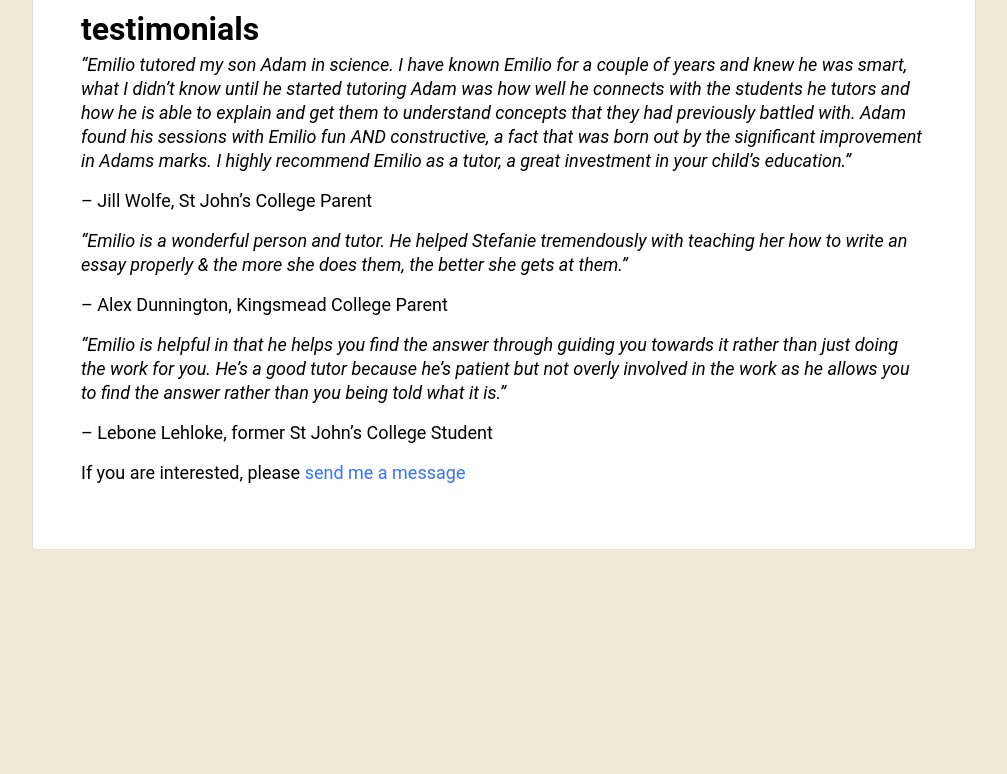
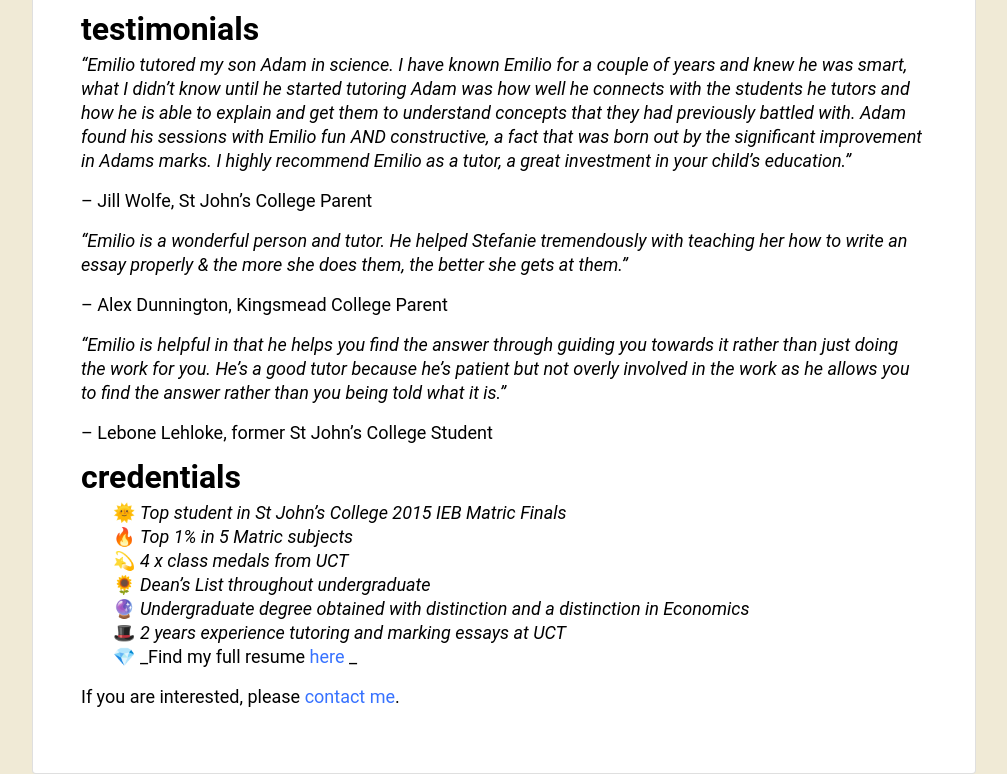
Before and after one commit to emilioziniades/old-emilio-co-za, a Gatsby site: page /teach in a window 1280 px wide. Shown: the part 1022-1796 px from the top of the page, without its empty margins (136-1143 px from the left). Before the commit the page ends 1572 px from the top, so only its background shows below. Built offline with nearby package versions, Linux system fonts and the light colour scheme; Gatsby itself is replaced by a stand-in of ours; some packages are replaced by stand-ins of ours.

Commit message:
Copywriting: minor changes to about page, teach page, added resume

```diff
--- a/content/pages/about.mdx
+++ b/content/pages/about.mdx
@@ -6,6 +6,8 @@
 page: "about"
 ---
 
+import { Link } from "gatsby"
+
 ## whoami?
 
 My name is Emilio Ziniades.
@@ -13,7 +15,7 @@
 I was born in Johannesburg and live in Cape Town.
 I studied an undergraduate degree in Politics, Philosophy and Economics, followed by an honours degree in Economics, at the University of Cape Town.
 I graduated in 2019.
-You can find my full resume [here](https://emilio.co.za/resume).
+You can find my full resume [here](https://emilio.co.za/resume.pdf).
 
 ## economist-turned-programmer
 
@@ -49,7 +51,7 @@
 ## I like data analysis and crypto
 
 Coming from an economics background, one of my interests is data analysis.
-I pursued a variety of projects gathering and analysing data, often producing accompanying visualizations and sometimes writing about them. You can find more information about my projects on the [code](https://emilioziniades/code) page.
+I pursued a variety of projects gathering and analysing data, often producing accompanying visualizations and sometimes writing about them. You can find more information about my projects on the <Link to="/code">code</Link> page.
 
 I have also learnt a lot about cryptocurrencies.
 I was lucky to be introduced to some excellent teachers online, such as Andreas Antonopoulos.
@@ -67,4 +69,4 @@
 
 ## maybe we could work together?
 
-Currently, I am in the process of looking for work as a software engineer, developer or data analyst. I am open to remote work. If you are interested, please do [contact me](https://emilio.co.za/contact).
+Currently, I am in the process of looking for work as a software engineer, developer or data analyst. I am open to remote work. If you are interested, please do <Link to="/contact">contact me</Link>.
--- a/content/pages/teach.mdx
+++ b/content/pages/teach.mdx
@@ -5,6 +5,7 @@
 type: "page"
 page: "teach"
 ---
+
 # tailored tutoring for high school and university students
 
 Since 2016, I have managed my own tutoring business. I have also tutored and marked essays for the Philosophy and Economics departments at the University of Cape Town.
@@ -30,7 +31,6 @@
 - 📗 **Politics**
 - 📗 **Mathematics**
 
-
 ## testimonials
 
 _“Emilio tutored my son Adam in science. I have known Emilio for a couple of years and knew he was smart, what I didn’t know until he started tutoring Adam was how well he connects with the students he tutors and how he is able to explain and get them to understand concepts that they had previously battled with. Adam found his sessions with Emilio fun AND constructive, a fact that was born out by the significant improvement in Adams marks. I highly recommend Emilio as a tutor, a great investment in your child’s education.”_
@@ -44,3 +44,13 @@
 _“Emilio is helpful in that he helps you find the answer through guiding you towards it rather than just doing the work for you. He’s a good tutor because he’s patient but not overly involved in the work as he allows you to find the answer rather than you being told what it is.”_
 
 – Lebone Lehloke, former St John’s College Student
+
+## credentials
+
+- 🌞 _Top student in St John’s College 2015 IEB Matric Finals_
+- 🔥 _Top 1% in 5 Matric subjects_
+- 💫 _4 x class medals from UCT_
+- 🌻 _Dean’s List throughout undergraduate_
+- 🔮 _Undergraduate degree obtained with distinction and a distinction in Economics_
+- 🎩 _2 years experience tutoring and marking essays at UCT_
+- 💎 _Find my full resume [here](https://emilio.co.za/resume.pdf) _
--- a/src/components/styles.js
+++ b/src/components/styles.js
@@ -62,6 +62,7 @@
     </Article>
   )
 }
+
 export const StyledHeader = styled.header`
   width: 100%;
   max-width: 62.5rem;
--- a/src/components/tableOfContents.js
+++ b/src/components/tableOfContents.js
@@ -42,7 +42,6 @@
 function getStartItems(items, itemsWithChildren, startDepth) {
   const startItems = []
   for (const i of items) {
-    console.log(i)
     if (i.depth === startDepth) {
       const obj = { value: i.value, children: itemsWithChildren[i.value] }
       startItems.push(obj)
--- a/src/pages/teach.js
+++ b/src/pages/teach.js
@@ -12,8 +12,7 @@
       <StyledArticle>
         <MDXRenderer>{teachPage}</MDXRenderer>
         <p>
-          If you are interested, please{" "}
-          <Link to="/contact">send me a message</Link>
+          If you are interested, please <Link to="/contact">contact me</Link>.
         </p>
       </StyledArticle>
     </Layout>
```
Also changed, not shown: 2 other files.
